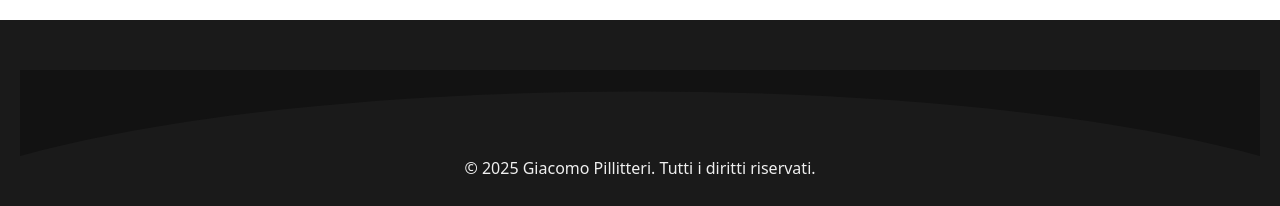
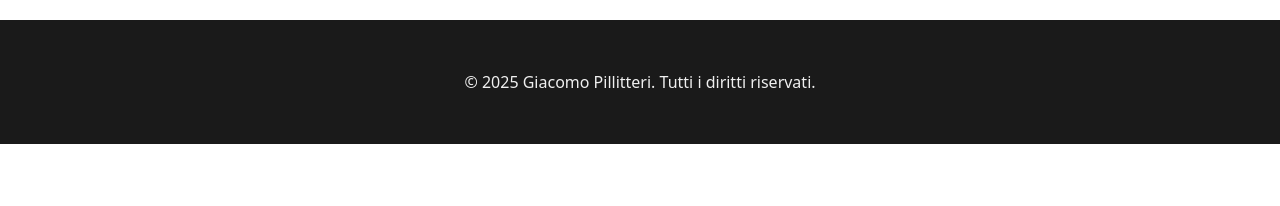
Before and after one commit to giacomop1196/my-portfolio, a React (Vite) app in the folder my-porfolio/: page /skills in a window 1280 px wide. Shown: the part 1660-1866 px from the top of the page. After the commit the page ends 1804 px from the top, so only its background shows below. Built offline with nearby package versions, Linux system fonts and the light colour scheme.

Commit message:
fix footer

```diff
--- a/my-porfolio/src/components/PortfolioFooter.jsx
+++ b/my-porfolio/src/components/PortfolioFooter.jsx
@@ -3,11 +3,6 @@ import { Container } from 'react-bootstrap';
 const PortfolioFooter = () => {
     return (
         <footer className="footer-custom">
-            {/* SVG per la curva verso l'alto */}
-            <svg viewBox="0 0 1440 100" preserveAspectRatio="none" className="footer-wave">
-                <path d="M0,100 C360,0 1080,0 1440,100 L1440,0 L0,0 Z" fill="#121212" />
-            </svg>
-
             <Container className="text-center footer-content">
                 <p>&copy; 2025 Giacomo Pillitteri. Tutti i diritti riservati.</p>
             </Container>
```
